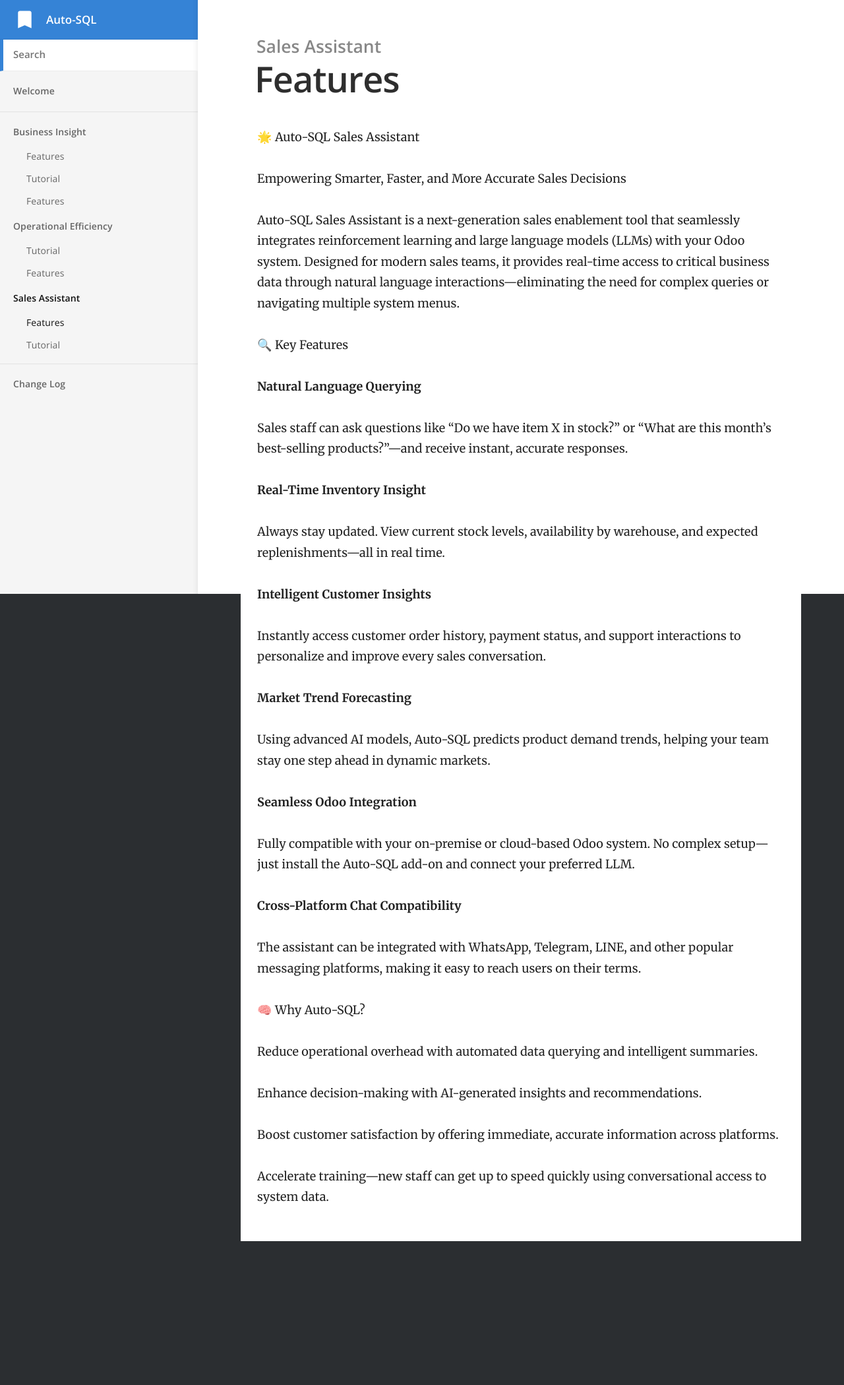
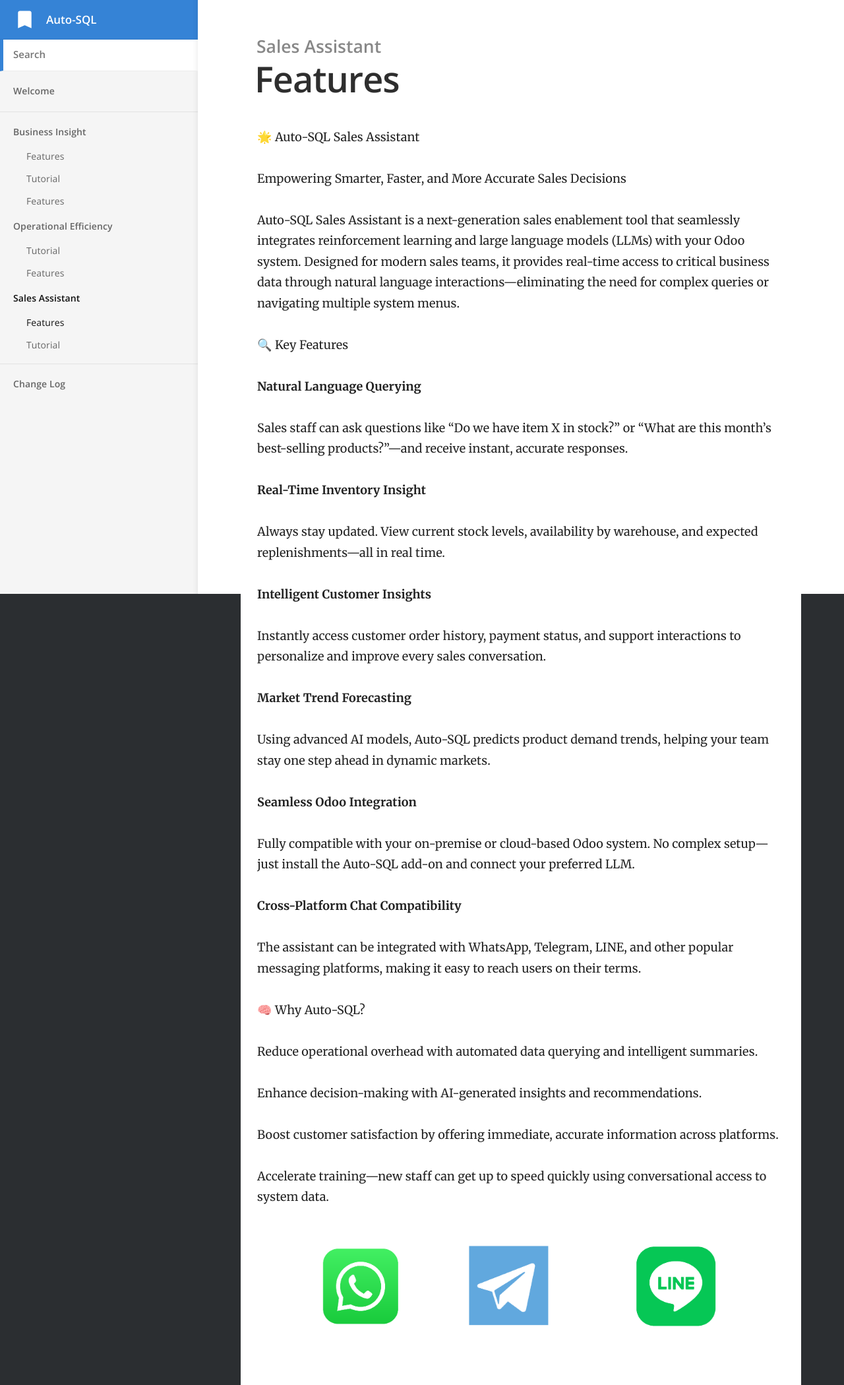
Before and after one commit to openerp-hk-t/doc, a Jekyll site: the page built from _docs/sales assistant/features.md, in a window 1280 px wide. Shown: the whole page at 66% size. Built offline with Jekyll 4.4.1, drawn with Linux system fonts in a browser that asks for light colours; before the commit the page ends 1881 px from its top, so only the background shows below that.

Commit message:
Update features.md

```diff
--- a/_docs/sales assistant/features.md
+++ b/_docs/sales assistant/features.md
@@ -46,3 +46,5 @@ Enhance decision-making with AI-generated insights and recommendations.
 Boost customer satisfaction by offering immediate, accurate information across platforms.
 
 Accelerate training—new staff can get up to speed quickly using conversational access to system data.
+
+![Messeging Platform Overview](https://openerp-hk-t.github.io/doc/images/chat_bot_integration.png)
```
